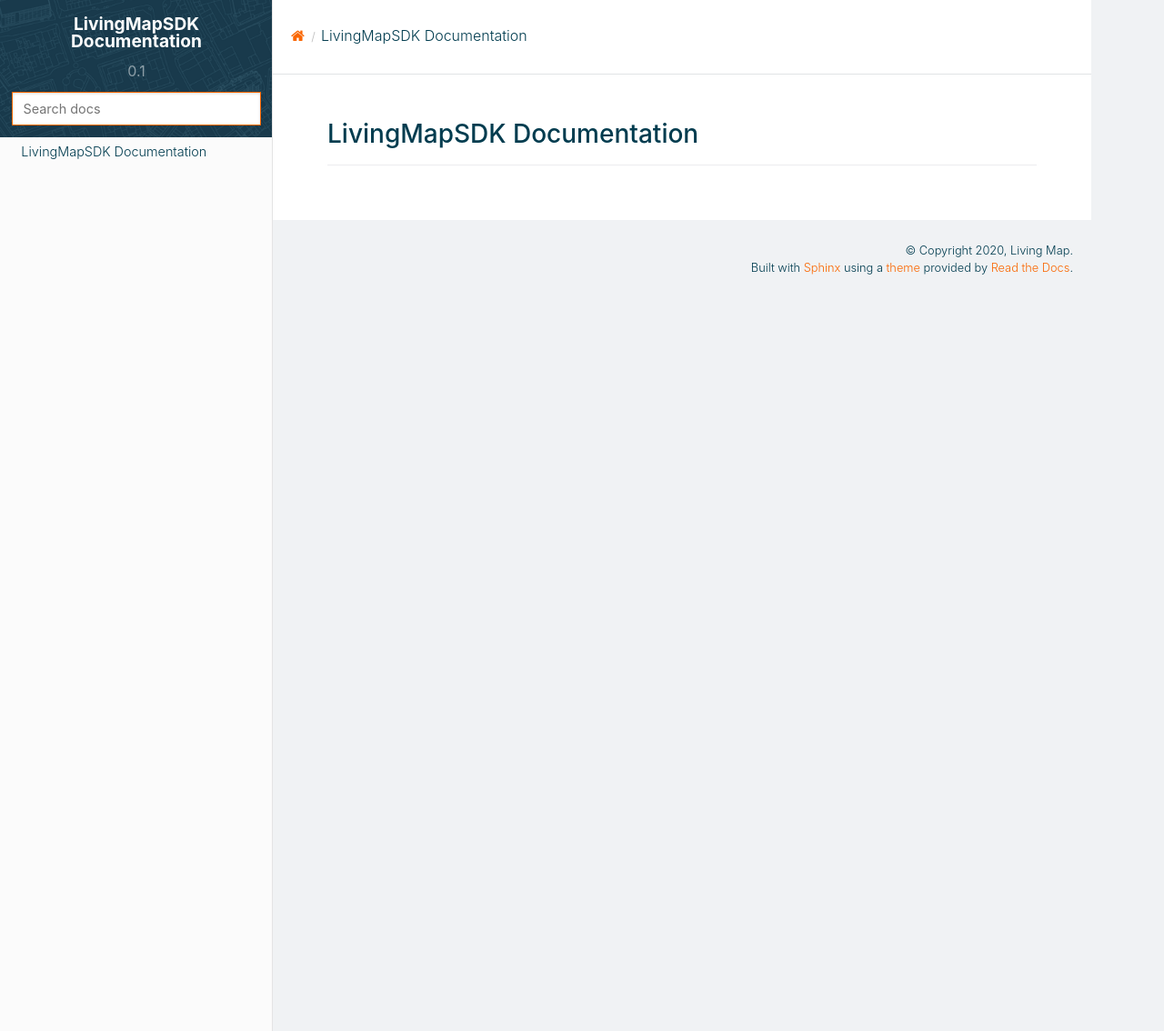
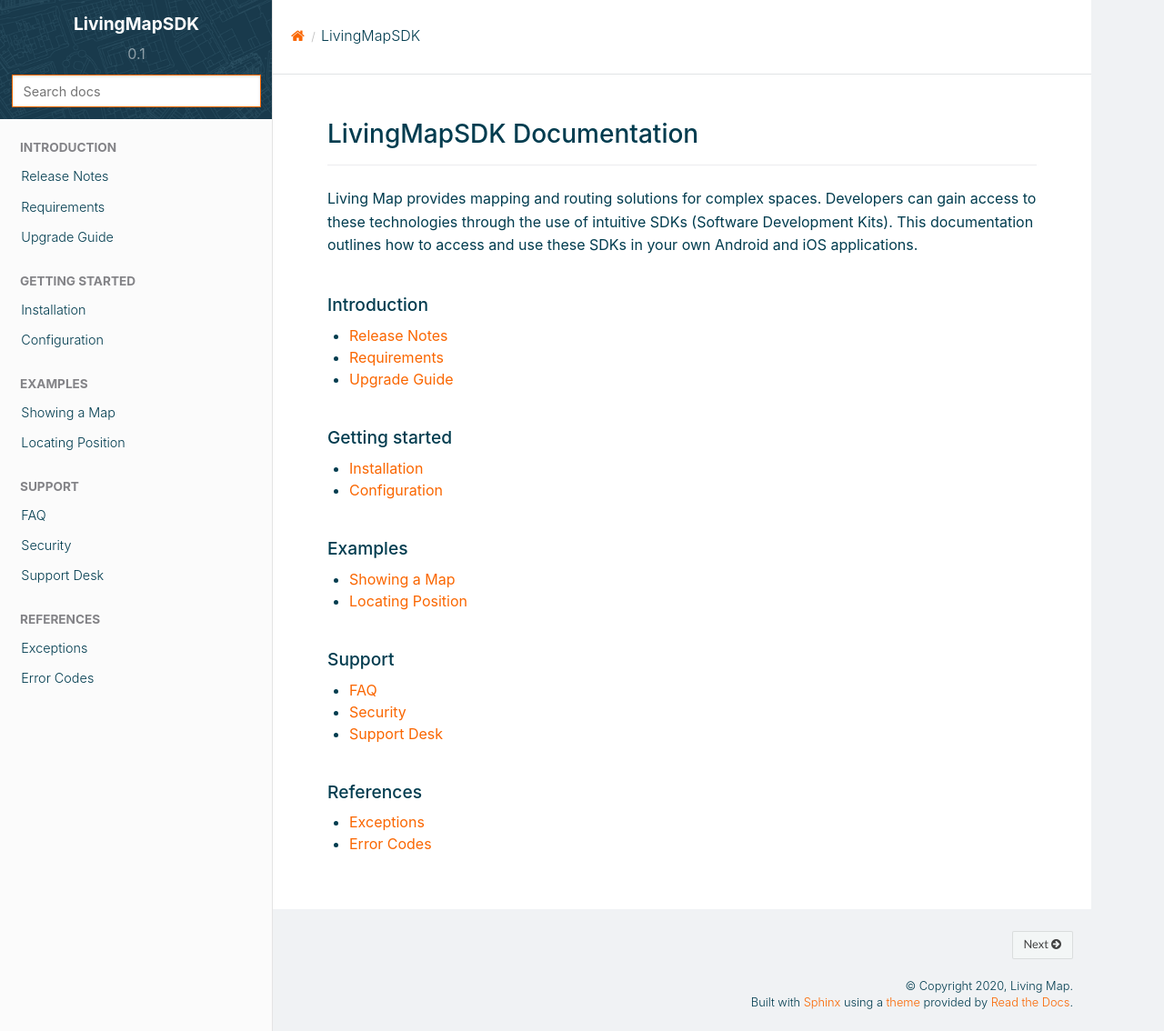
Before and after one commit to livingmap/documentation-LivingMapSDK, a Sphinx documentation site: the page built from source/index.rst, in a window 1280 px wide and 1134 px high. Shown: the whole window at 91% size. Built offline with Sphinx 7.4.7 and the Read the Docs theme 2.0.0, drawn with Linux system fonts in a browser that asks for light colours.

Commit message:
Committing the work done previously before splitting out into individual repos. Will work on this and edit back to just LivingMapSDK.

```diff
--- a/source/conf.py
+++ b/source/conf.py
@@ -21,7 +21,7 @@
 
 # -- Project information -----------------------------------------------------
 
-project = u'LivingMapSDK Documentation'
+project = u'LivingMapSDK'
 copyright = u'2020, Living Map'
 author = u'Living Map'
 
@@ -161,7 +161,7 @@
 # (source start file, target name, title,
 #  author, documentclass [howto, manual, or own class]).
 latex_documents = [
-    (master_doc, 'LivingMapSDK.tex', u'LivingMapSDK Documentation',
+    (master_doc, 'LivingMapSDK.tex', u'LivingMapSDK',
      u'Living Map', 'manual'),
 ]
 
@@ -171,7 +171,7 @@
 # One entry per manual page. List of tuples
 # (source start file, name, description, authors, manual section).
 man_pages = [
-    (master_doc, 'livingmapsdk', u'LivingMapSDK Documentation',
+    (master_doc, 'livingmapsdk', u'LivingMapSDK',
      [author], 1)
 ]
 
@@ -182,8 +182,8 @@
 # (source start file, target name, title, author,
 #  dir menu entry, description, category)
 texinfo_documents = [
-    (master_doc, 'LivingMapSDK', u'LivingMapSDK Documentation',
-     author, 'LivingMap', 'LivingMapSDK Documentation',
+    (master_doc, 'LivingMapSDK', u'LivingMapSDK',
+     author, 'LivingMap', 'LivingMapSDK',
      'Miscellaneous'),
 ]
 
--- a/source/index.rst
+++ b/source/index.rst
@@ -1,4 +1,52 @@
-.. title:: LivingMapSDK Documentation
+.. title:: LivingMapSDK
 
 LivingMapSDK Documentation
 ==========================
+
+Living Map provides mapping and routing solutions for complex spaces. Developers can gain access to these technologies through the use of intuitive SDKs (Software Development Kits). This documentation outlines how to access and use these SDKs in your own Android and iOS applications.
+
+.. toctree::
+   :maxdepth: 1
+   :caption: Introduction
+   :name: sec-introduction
+
+   introduction/release-notes
+   introduction/requirements
+   introduction/upgrade-guide
+
+
+.. toctree::
+   :maxdepth: 1
+   :caption: Getting started
+   :name: sec-getting-started
+
+   getting-started/installation
+   getting-started/configuration
+
+
+.. toctree::
+   :maxdepth: 1
+   :caption: Examples
+   :name: sec-examples
+
+   examples/showing-a-map
+   examples/locating-position
+
+
+.. toctree::
+   :maxdepth: 1
+   :caption: Support
+   :name: sec-support
+
+   FAQ <support/faq>
+   support/security
+   support/support-desk
+
+
+.. toctree::
+   :maxdepth: 1
+   :caption: References
+   :name: sec-references
+
+   references/exceptions
+   references/error-codes
```
Also changed, not shown: source/examples/locating-position.rst (added, +17 -0 lines), source/examples/showing-a-map.rst (added, +17 -0 lines), source/getting-started/configuration.rst (added, +17 -0 lines), source/getting-started/installation.rst (added, +17 -0 lines), source/introduction/release-notes.rst (added, +114 -0 lines), source/introduction/requirements.rst (added, +46 -0 lines), source/introduction/upgrade-guide.rst (added, +10 -0 lines), source/references/error-codes.rst (added, +187 -0 lines), source/references/exceptions.rst (added, +17 -0 lines), source/support/faq.rst (added, +14 -0 lines), source/support/security.rst (added, +33 -0 lines), source/support/support-desk.rst (added, +11 -0 lines).
